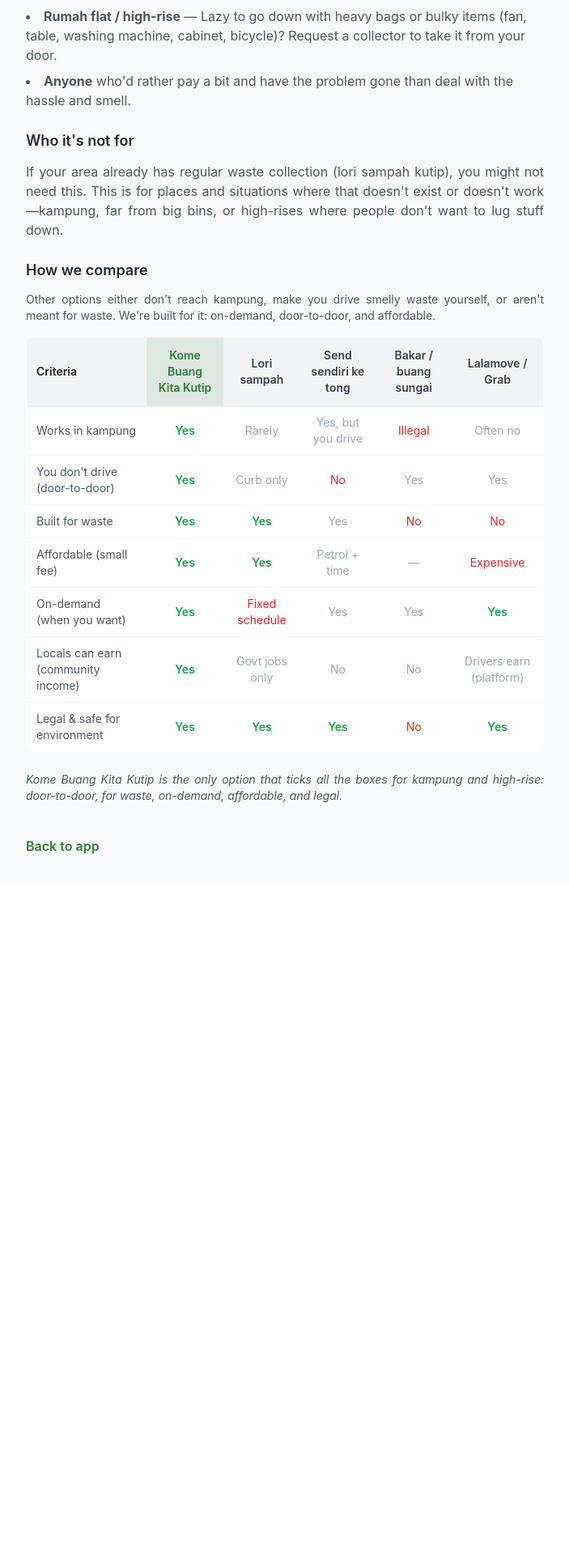
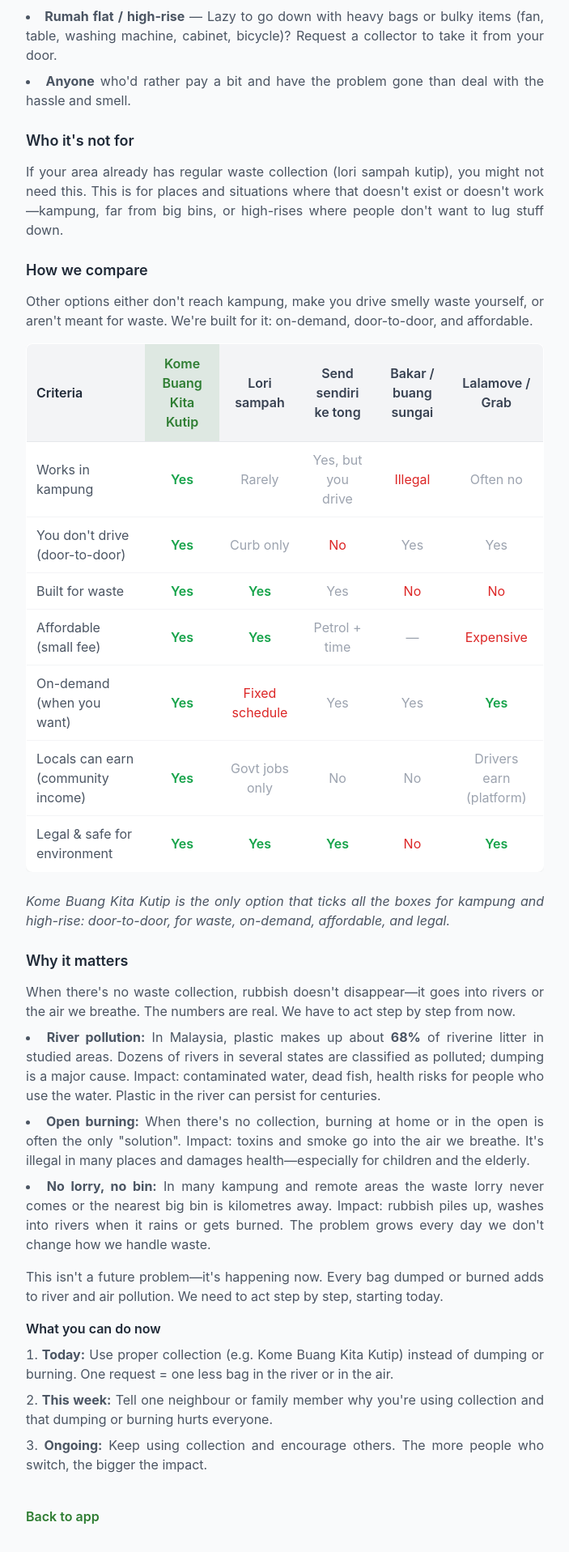
Before and after one commit to ashrafhamil/kutipsampah, a Next.js app: page /solutions in a window 1280 px wide. Shown: the part 333-2250 px from the top of the page at 81% size, without its empty margins (288-991 px from the left). Before the commit the page ends 1422 px from the top, so only its background shows below. Built offline with nearby package versions, Linux system fonts and the light colour scheme.

Commit message:
Copy and layout tweaks: welcome line, Solutions text size and justify
- page: change subtitle to 'Sit back and let them throw it out'
- solutions: use text-base throughout to match Who it's not for; add text-justify to lists

```diff
--- a/app/page.js
+++ b/app/page.js
@@ -66,7 +66,7 @@
                     Welcome, Pembuang Sampah!
                   </h1>
                   <p className="text-gray-600 text-sm mb-4">
-                    Fill in the form below to request trash collection.
+                    Sit back and let them throw it out for you.
                   </p>
                   {!showForm && (
                     <button
--- a/app/solutions/page.js
+++ b/app/solutions/page.js
@@ -18,28 +18,28 @@
       <main className="max-w-2xl mx-auto px-4 py-8">
         <h1 className="text-2xl font-bold text-gray-800 mb-6">Solutions</h1>
 
-        <p className="text-gray-600 mb-6 text-justify">
+        <p className="text-gray-600 text-base mb-6 text-justify">
           Kome Buang Kita Kutip connects people who need waste picked up with people who can collect it—like Grab or Lalamove, but for waste. Pay a small fee, someone comes to collect. No need to drive to the big bin or wait for a lorry that never comes.
         </p>
 
         <h2 className="text-lg font-semibold text-gray-800 mb-3">Who it's for</h2>
-        <ul className="list-disc list-inside space-y-2 text-gray-600 mb-6">
+        <ul className="list-disc list-inside space-y-2 text-gray-600 text-base text-justify mb-6">
           <li><strong>Kampung</strong> — No waste lorry? No problem. Request a pickup and someone can take your bags to the nearest big bin or disposal point.</li>
           <li><strong>Rumah flat / high-rise</strong> — Lazy to go down with heavy bags or bulky items (fan, table, washing machine, cabinet, bicycle)? Request a collector to take it from your door.</li>
           <li><strong>Anyone</strong> who'd rather pay a bit and have the problem gone than deal with the hassle and smell.</li>
         </ul>
 
         <h2 className="text-lg font-semibold text-gray-800 mb-3">Who it's not for</h2>
-        <p className="text-gray-600 mb-6 text-justify">
+        <p className="text-gray-600 text-base mb-6 text-justify">
           If your area already has regular waste collection (lori sampah kutip), you might not need this. This is for places and situations where that doesn't exist or doesn't work—kampung, far from big bins, or high-rises where people don't want to lug stuff down.
         </p>
 
         <h2 className="text-lg font-semibold text-gray-800 mb-3">How we compare</h2>
-        <p className="text-gray-600 mb-4 text-justify text-sm">
+        <p className="text-gray-600 text-base mb-4 text-justify">
           Other options either don't reach kampung, make you drive smelly waste yourself, or aren't meant for waste. We're built for it: on-demand, door-to-door, and affordable.
         </p>
         <div className="overflow-x-auto mb-6">
-          <table className="w-full text-sm border border-gray-200 rounded-lg overflow-hidden bg-white shadow-sm">
+          <table className="w-full text-base border border-gray-200 rounded-lg overflow-hidden bg-white shadow-sm">
             <thead>
               <tr className="bg-gray-100">
                 <th className="text-left py-3 px-3 border-b border-gray-200 font-semibold text-gray-800">Criteria</th>
@@ -110,9 +110,29 @@
             </tbody>
           </table>
         </div>
-        <p className="text-gray-600 mb-6 text-justify text-sm italic">
+        <p className="text-gray-600 text-base mb-6 text-justify italic">
           Kome Buang Kita Kutip is the only option that ticks all the boxes for kampung and high-rise: door-to-door, for waste, on-demand, affordable, and legal.
         </p>
+
+        <h2 className="text-lg font-semibold text-gray-800 mb-3">Why it matters</h2>
+        <p className="text-gray-600 text-base mb-2 text-justify">
+          When there's no waste collection, rubbish doesn't disappear—it goes into rivers or the air we breathe. The numbers are real. We have to act step by step from now.
+        </p>
+        <ul className="list-disc list-inside space-y-2 text-gray-600 text-base text-justify mb-4">
+          <li><strong>River pollution:</strong> In Malaysia, plastic makes up about <strong>68%</strong> of riverine litter in studied areas. Dozens of rivers in several states are classified as polluted; dumping is a major cause. Impact: contaminated water, dead fish, health risks for people who use the water. Plastic in the river can persist for centuries.</li>
+          <li><strong>Open burning:</strong> When there's no collection, burning at home or in the open is often the only "solution". Impact: toxins and smoke go into the air we breathe. It's illegal in many places and damages health—especially for children and the elderly.</li>
+          <li><strong>No lorry, no bin:</strong> In many kampung and remote areas the waste lorry never comes or the nearest big bin is kilometres away. Impact: rubbish piles up, washes into rivers when it rains or gets burned. The problem grows every day we don't change how we handle waste.</li>
+        </ul>
+        <p className="text-gray-600 text-base mb-4 text-justify">
+          This isn't a future problem—it's happening now. Every bag dumped or burned adds to river and air pollution. We need to act step by step, starting today.
+        </p>
+
+        <h3 className="text-base font-semibold text-gray-800 mb-2">What you can do now</h3>
+        <ol className="list-decimal list-inside space-y-2 text-gray-600 text-base text-justify mb-6">
+          <li><strong>Today:</strong> Use proper collection (e.g. Kome Buang Kita Kutip) instead of dumping or burning. One request = one less bag in the river or in the air.</li>
+          <li><strong>This week:</strong> Tell one neighbour or family member why you're using collection and that dumping or burning hurts everyone.</li>
+          <li><strong>Ongoing:</strong> Keep using collection and encourage others. The more people who switch, the bigger the impact.</li>
+        </ol>
 
         <Link href="/" className="inline-block mt-4 text-primary font-semibold hover:underline">
           Back to app
```
